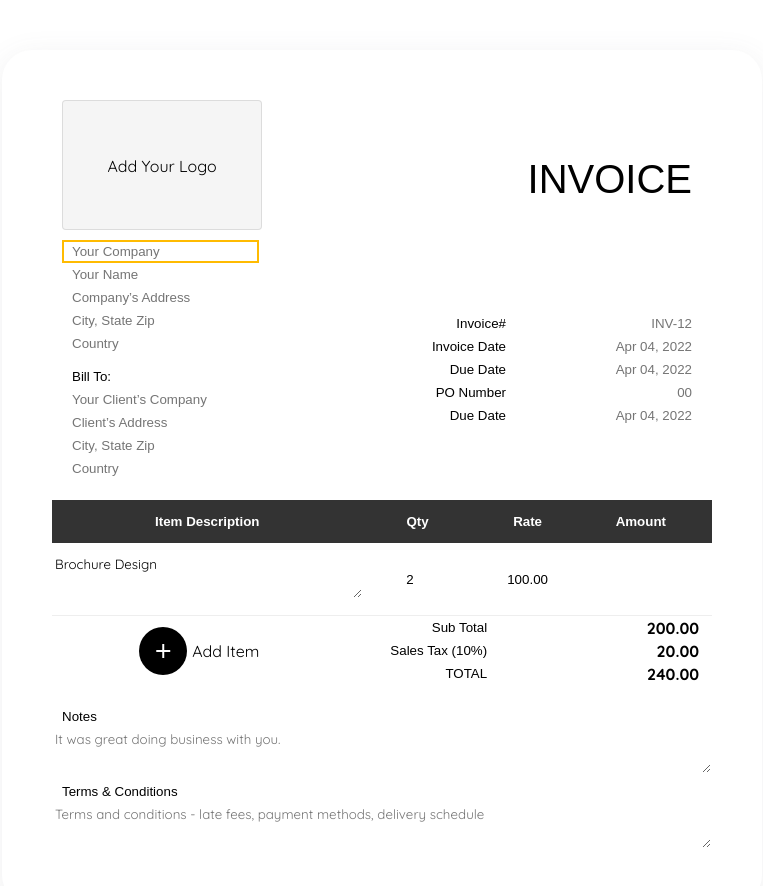
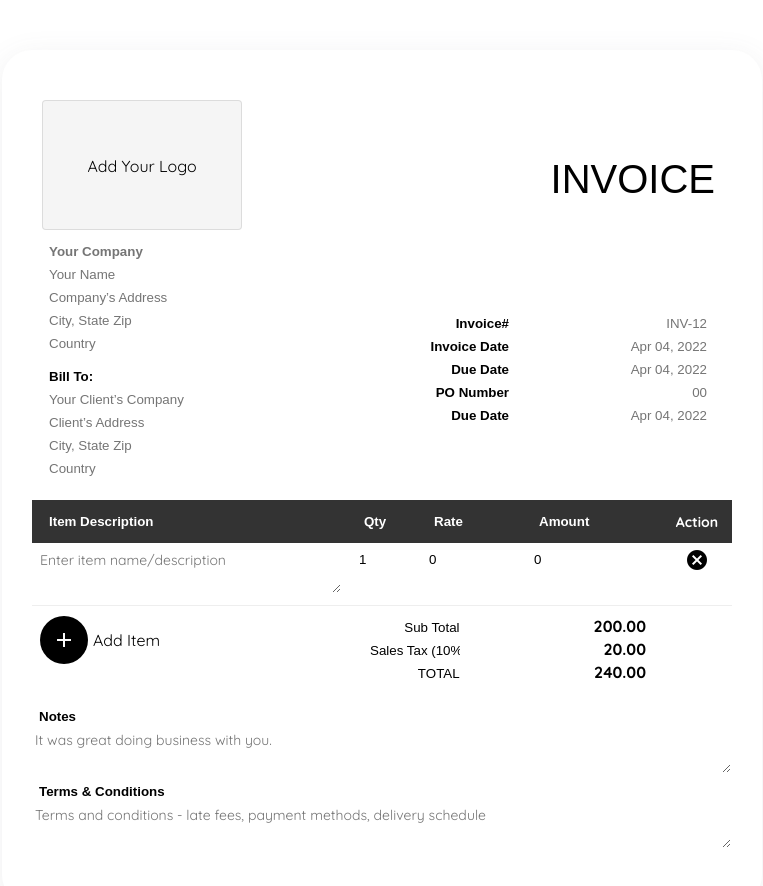
Before and after one commit to wwwbijay/ng-invoice-generator, an Angular app: page / in a window 1280 px wide. Shown: the top 886 px of the page, without its empty margins (68-831 px from the left). Built offline with nearby package versions, Linux system fonts and the light colour scheme.

Commit message:
minor changes

```diff
--- a/src/app/app.module.ts
+++ b/src/app/app.module.ts
@@ -1,4 +1,5 @@
 import { NgModule } from '@angular/core';
+import { FormsModule } from '@angular/forms';
 import { BrowserModule } from '@angular/platform-browser';
 
 import { AppRoutingModule } from './app-routing.module';
@@ -12,7 +13,8 @@ import { InvoiceComponent } from './invoice/invoice.component';
   ],
   imports: [
     BrowserModule,
-    AppRoutingModule
+    AppRoutingModule,
+    FormsModule
   ],
   providers: [],
   bootstrap: [AppComponent]
--- a/src/app/invoice/invoice.component.css
+++ b/src/app/invoice/invoice.component.css
@@ -1,34 +1,34 @@
-.invoice-wrap{
+.invoice-wrap {
   display: flex;
 }
-.invoice-body{
+.invoice-body {
   background: #fff;
   width: 70%;
-    padding: 50px;
+  padding: 50px 30px;
   margin: 50px 0;
   box-shadow: rgba(100, 100, 111, 0.1) 0px 7px 30px 0px;
   border-radius: 30px;
 }
-.invoice-sidebar{
+.invoice-sidebar {
   width: 30%;
 }
-.add-logo{
+.add-logo {
   width: 200px;
   overflow: hidden;
   position: relative;
 }
-.logo-placeholder{
+.logo-placeholder {
   width: 100%;
   height: 130px;
   line-height: 130px;
   background: #f5f5f5;
   border-radius: 4px;
   text-align: center;
-    border: 1px solid rgba(0,0,0,.1);
+  border: 1px solid rgba(0, 0, 0, 0.1);
   display: block;
   cursor: pointer;
 }
-.add-logo img{
+.add-logo img {
   border-radius: 5px;
   max-width: 200px;
   max-height: 140px;
@@ -46,39 +46,65 @@
   top: 0;
 }
 .invoice-details,
-.item-table{
+.item-table {
   padding-bottom: 20px;
 }
-.contact-from{
+.contact-from {
   margin: 10px 0;
 }
-.invoice-details-info{
+.invoice-details-info {
   width: 50%;
   padding: 0 10px;
   display: flex;
   flex-direction: column;
   justify-content: space-around;
 }
-.item-table table{
+.item-table table {
   text-align: center;
 }
+.lineItems td {
+  text-align: left;
+}
 #total-section,
-#total-section table{
+#total-section table {
   text-align: right;
 }
-.item-table table thead{
+.item-table table thead {
   background: #333;
   color: #fff;
 }
-.item-table th{
+.item-table th {
   padding: 10px;
+  text-align: left;
 }
-#title{
+#title {
   font-size: 40px;
   height: auto;
 }
-
-.row-item td{
+.row-item {
+  animation: fadeInAnimation ease 0.4s;
+  animation-iteration-count: 1;
+  animation-fill-mode: forwards;
+  position: relative;
+}
+.row-item td {
   border-bottom: 1px solid #eee;
-    padding: 10px 0;
+  padding: 5px;
 }
+.subtotal-table {
+  margin-top: 10px;
+}
+.dele-icon.dele-icon.dele-icon {
+  font-size: 14px;
+  text-align: center;
+}
+@keyframes fadeInAnimation {
+  0% {
+    opacity: 0;
+    bottom: -30px;
+  }
+  100% {
+    opacity: 1;
+    bottom: 0;
+  }
+}
--- a/src/app/invoice/invoice.component.html
+++ b/src/app/invoice/invoice.component.html
@@ -4,98 +4,212 @@
     <div class="invoice-details row">
       <div class="invoice-details-contact col col-6">
         <div class="add-logo">
-                    <label *ngIf="!companyLogoPath" class="logo-placeholder" for="add-logo">
+          <label
+            *ngIf="!companyLogoPath"
+            class="logo-placeholder"
+            for="add-logo"
+          >
             Add Your Logo
           </label>
-                    <img *ngIf="!!companyLogoPath" src="{{companyLogoPath}}">
-                    <input (change)="uploadLogo($event)" id="add-logo" type="file" accept="image/*" />
-
+          <img *ngIf="!!companyLogoPath" src="{{ companyLogoPath }}" />
+          <input
+            (change)="uploadLogo($event)"
+            id="add-logo"
+            type="file"
+            accept="image/*"
+          />
         </div>
         <div class="contact-from">
-                    <input type="text" id="address1" class="adr bld f20" tabindex="1" autofocus="focus"
-                        placeholder="Your Company">
+          <input
+            type="text"
+            id="address1"
+            class="adr bld f20"
+            placeholder="Your Company"
+          />
 
-                    <input type="text" id="custName" class="adr" placeholder="Your Name">
+          <input
+            type="text"
+            id="custName"
+            class="adr"
+            placeholder="Your Name"
+          />
 
-                    <input type="text" id="address2" class="adr" placeholder="Company’s Address">
+          <input
+            type="text"
+            id="address2"
+            class="adr"
+            placeholder="Company’s Address"
+          />
 
-                    <input type="text" class="adr" id="address3" placeholder="City, State Zip">
+          <input
+            type="text"
+            class="adr"
+            id="address3"
+            placeholder="City, State Zip"
+          />
 
-                    <input type="text" class="adr" tabindex="4" id="companyCountry" placeholder="Country"
-                        name="company_country" data-json-node="company_country" data-is-array="false"
-                        onfocus="InvoiceGenerator.showStateSelect('companyCountry')">
-                    <br>
+          <input
+            type="text"
+            class="adr"
+            id="companyCountry"
+            placeholder="Country"
+            name="company_country"
+            data-json-node="company_country"
+            data-is-array="false"
+            onfocus="InvoiceGenerator.showStateSelect('companyCountry')"
+          />
+          <br />
         </div>
         <!--.contact-from END-->
         <div class="bill-to">
+          <input
+            type="text"
+            value="Bill To:"
+            id="billToLabel"
+            class="adr bill-to bld"
+          />
+          <input
+            type="text"
+            id="billingAddress1"
+            class="adr"
+            placeholder="Your Client’s Company"
+          />
 
-                    <input type="text" value="Bill To:" id="billToLabel" class="adr bill-to bld">
-                    <input type="text" id="billingAddress1" class="adr" placeholder="Your Client’s Company">
+          <input
+            type="text"
+            id="billingAddress2"
+            class="adr"
+            placeholder="Client’s Address"
+          />
 
-                    <input type="text" id="billingAddress2" class="adr" placeholder="Client’s Address">
+          <input
+            type="text"
+            class="adr"
+            id="billingAddress3"
+            placeholder="City, State Zip"
+          />
 
-                    <input type="text" class="adr" id="billingAddress3" placeholder="City, State Zip">
-
-                    <input type="text" class="adr" id="customerCountry" placeholder="Country"
-                        name="customer_billing_country">
-
+          <input
+            type="text"
+            class="adr"
+            id="customerCountry"
+            placeholder="Country"
+            name="customer_billing_country"
+          />
         </div>
         <!--.bill-to END-->
       </div>
       <!--.invoice-details-contact END-->
       <div class="invoice-details-info col col-6 text-right">
         <div class="vtop comp-addr-invoice added-placeholder">
-                    <input class="c-name" type="text" value="INVOICE" id="title" name="title">
+          <input
+            class="c-name"
+            type="text"
+            value="INVOICE"
+            id="title"
+            name="title"
+          />
         </div>
         <table class="bill" width="100%" cellspacing="0" cellpadding="0">
           <tbody>
             <tr>
               <td class="lft-txt added-placeholder" width="40%">
-                                <input type="text" value="Invoice#" id="invNumberLabel" class="bld text-left w100"
-                                    name="invoice_number_label">
+                <input
+                  type="text"
+                  value="Invoice#"
+                  id="invNumberLabel"
+                  class="bld text-left w100"
+                  name="invoice_number_label"
+                />
               </td>
               <td>
-                                <input type="text" class="w100" id="invNumber" placeholder="INV-12"
-                                    name="invoice_number">
+                <input
+                  type="text"
+                  class="w100"
+                  id="invNumber"
+                  placeholder="INV-12"
+                  name="invoice_number"
+                />
               </td>
             </tr>
             <tr>
               <td class="lft-txt">
-                                <input type="text" value="Invoice Date" id="invoiceDateLabel" class="bld text-left w100"
-                                    name="invoice_date_label">
+                <input
+                  type="text"
+                  value="Invoice Date"
+                  id="invoiceDateLabel"
+                  class="bld text-left w100"
+                  name="invoice_date_label"
+                />
               </td>
               <td>
-                                <input class="w100" type="text" id="invoiceDate" placeholder="Apr 04, 2022"
-                                    name="invoice_date">
+                <input
+                  class="w100"
+                  type="text"
+                  id="invoiceDate"
+                  placeholder="Apr 04, 2022"
+                  name="invoice_date"
+                />
               </td>
             </tr>
-                        <tr>
-                        </tr>
+            <tr></tr>
             <tr>
               <td class="lft-txt">
-                                <input value="Due Date" id="dueDateLabel" class="bld text-left w100" type="text"
-                                    name="due_date_label">
+                <input
+                  value="Due Date"
+                  id="dueDateLabel"
+                  class="bld text-left w100"
+                  type="text"
+                  name="due_date_label"
+                />
               </td>
               <td>
-                                <input id="dueDate" class="w100" type="text" placeholder="Apr 04, 2022" name="due_date">
+                <input
+                  id="dueDate"
+                  class="w100"
+                  type="text"
+                  placeholder="Apr 04, 2022"
+                  name="due_date"
+                />
               </td>
             </tr>
             <tr>
               <td class="lft-txt">
-                                <input value="PO Number" id="poNumberLabel" class="bld text-left w100" type="text"
-                                    name="due_date_label">
+                <input
+                  value="PO Number"
+                  id="poNumberLabel"
+                  class="bld text-left w100"
+                  type="text"
+                  name="due_date_label"
+                />
               </td>
               <td>
-                                <input id="poNumber" type="text" placeholder="00" name=" po_number">
+                <input
+                  id="poNumber"
+                  type="text"
+                  placeholder="00"
+                  name=" po_number"
+                />
               </td>
             </tr>
             <tr>
               <td class="lft-txt">
-                                <input value="Due Date" id="dueDateLabel" class="bld text-left w100" type="text"
-                                    name="due_date_label">
+                <input
+                  value="Due Date"
+                  id="dueDateLabel"
+                  class="bld text-left w100"
+                  type="text"
+                  name="due_date_label"
+                />
               </td>
               <td>
-                                <input id="dueDate" class="w100" type="text" placeholder="Apr 04, 2022" name="due_date">
+                <input
+                  id="dueDate"
+                  class="w100"
+                  type="text"
+                  placeholder="Apr 04, 2022"
+                  name="due_date"
+                />
               </td>
             </tr>
           </tbody>
@@ -108,51 +222,91 @@
       <table class="column" width="100%" cellspacing="0" cellpadding="0">
         <thead>
           <tr class="hd">
-                        <th class="added-placeholder" width="48%">
-                            <input type="text" id="itemDescLabel" value="Item Description" class="bld" tabindex="19"
-                                name="name">
+            <th class="added-placeholder" width="45%">
+              <input
+                type="text"
+                id="itemDescLabel"
+                value="Item Description"
+                class="bld"
+                name="name"
+              />
             </th>
-                        <th width="17%">
-                            <input type="text" class="bld" value="Qty" id="itemQtyLabel" name="quantity">
+            <th width="10%">
+              <input
+                type="text"
+                class="bld"
+                value="Qty"
+                id="itemQtyLabel"
+                name="quantity"
+              />
             </th>
-                        <th width="17%">
-                            <input type="text" class="bld" value="Rate" id="itemRateLabel" name="rate">
+            <th width="15%">
+              <input
+                type="text"
+                class="bld"
+                value="Rate"
+                id="itemRateLabel"
+                name="rate"
+              />
             </th>
-
-
-                        <th width="18%">
-                            <input type="text" value="Amount" id="itemAmtLabel" name="amount">
+            <th width="20%">
+              <input
+                type="text"
+                value="Amount"
+                id="itemAmtLabel"
+                name="amount"
+              />
             </th>
-                        <th class="dele-icon" width="2%">
-                            &nbsp;</th>
+            <th class="dele-icon" width="10%">Action</th>
           </tr>
         </thead>
 
         <tbody class="lineItems">
-                    <tr class="row-item " id="lineItem.1">
+          <tr class="row-item" *ngFor="let item of itemLists">
             <td>
-                            <textarea type="text" class="w100" tabindex="21" id="itemDesc.1"
-                                placeholder="Enter item name/description" name="itemDesc.1">Brochure Design</textarea>
-
+              <textarea
+                type="text"
+                class="w100"
+                id="itemDesc.{{ item.value }}"
+                placeholder="Enter item name/description"
+                name="itemDesc.{{ item.value }}"
+                data-gramm_editor="false"
+              ></textarea>
             </td>
             <td>
-                            <input type="number" class="w100 text-right" value="2" tabindex="21" id="itemQty.1"
-                                name="itemQty.1">
+              <input
+                type="number"
+                class="w100 text-right"
+                [(ngModel)]="itemQty[item.value]"
+              />
             </td>
             <td>
-                            <input type="text" class="w100 text-right" value="100.00" tabindex="21" id="itemRate.1"
-                                name="itemRate.1">
+              <input
+                type="text"
+                class="w100 text-right"
+                value="100.00"
+                id="itemRate.{{ item.value }}"
+                [(ngModel)]="itemRate[item.value]"
+              />
             </td>
-
-
             <td>
-                            <input type="text" readonly="" id="itemTotal.1" title="Amount is calculated automatically."
-                                name="itemTotal.1">
+              <input
+                type="text"
+                readonly=""
+                id="itemTotal.{{ item.value }}"
+                title="Amount is calculated automatically."
+                [(ngModel)]="itemTotal[item.value]"
+              />
             </td>
-
             <td class="dele-icon">
-                            <div><a class="closeicon hide" title="Delete Row" id="itemClose.1"><span
-                                        class="del">&nbsp;</span></a> </div>
+              <div>
+                <a
+                  class="closeicon hide"
+                  (click)="deleteRow(item.value)"
+                  title="Delete Row"
+                  ><span class="material-icons">cancel</span></a
+                >
+              </div>
             </td>
           </tr>
         </tbody>
@@ -163,92 +317,134 @@
               <div>
                 <a (click)="addLineItem()" class="icon_button" title="Add Row">
                   <span class="circle">
-                                        <span class="material-icons ">add</span>
+                    <span class="material-icons">add</span>
                   </span>
                   <span class="text">Add Item</span>
                 </a>
               </div>
             </td>
             <td id="total-section" colspan="3">
-                            <table width="100%" cellspacing="0" cellpadding="0">
+              <table
+                class="subtotal-table"
+                width="100%"
+                cellspacing="0"
+                cellpadding="0"
+              >
                 <tbody>
                   <tr class="sav-amo text-right">
                     <td class="bdr-non" width="40%">
-                                            <input type="text" value="Sub Total" class="total-label" id="subTotalLabel"
-                                                tabindex="24" name="sub_total_label">
+                      <input
+                        type="text"
+                        value="Sub Total"
+                        class="total-label"
+                        id="subTotalLabel"
+                        name="sub_total_label"
+                      />
                     </td>
                     <td class="bdr-non">
-                                            <span class="amount bld cursor-disabled" id="subTotal"
+                      <span
+                        class="amount bld cursor-disabled"
+                        id="subTotal"
                         title="Sub total is calculated automatically."
-                                                name="sub_total">200.00</span>
+                        name="sub_total"
+                        >200.00</span
+                      >
                     </td>
                   </tr>
 
                   <tr class="text-right">
                     <td width="40%">
-
-                                            <input type="text" value="Sales Tax (10%)" tabindex="25" class="total-label"
-                                                id="taxLabel" name="tax_name">
-
+                      <input
+                        type="text"
+                        value="Sales Tax (10%)"
+                        class="total-label"
+                        id="taxLabel"
+                        name="tax_name"
+                      />
                     </td>
                     <td>
-                                            <span class="amount bld cursor-disabled" id="taxAmt"
-                                                title="Tax amount is calculated automatically." name="tax">20.00</span>
+                      <span
+                        class="amount bld cursor-disabled"
+                        id="taxAmt"
+                        title="Tax amount is calculated automatically."
+                        name="tax"
+                        >20.00</span
+                      >
                     </td>
                   </tr>
                   <tr class="tot">
                     <td width="40%">
-                                            <input type="text" value="TOTAL" class="total-label" id="totalLabel"
-                                                tabindex="26" name="total_label">
+                      <input
+                        type="text"
+                        value="TOTAL"
+                        class="total-label"
+                        id="totalLabel"
+                        name="total_label"
+                      />
                     </td>
                     <td>
-                                            <span class="amount bld cursor-disabled" id="total"
-                                                title="Amount is calculated automatically." name="total">240.00</span>
+                      <span
+                        class="amount bld cursor-disabled"
+                        id="total"
+                        title="Amount is calculated automatically."
+                        name="total"
+                        >240.00</span
+                      >
                     </td>
                   </tr>
                 </tbody>
               </table>
             </td>
-
           </tr>
-
-                </tbody>
-                <tbody>
         </tbody>
       </table>
     </div>
     <!--.item-table END-->
     <div class="invoice-footer">
       <div class="added-placeholder">
-                <input type="text" class="terms bld" value="Notes" id="notesLabel" name="notes_label">
+        <input
+          type="text"
+          class="terms bld"
+          value="Notes"
+          id="notesLabel"
+          name="notes_label"
+        />
       </div>
       <div>
-                <textarea class="note" id="customerNotes" tabindex="29" name="notes"
-                    placeholder="It was great doing business with you."></textarea>
+        <textarea
+          class="note"
+          id="customerNotes"
+          name="notes"
+          placeholder="It was great doing business with you."
+        ></textarea>
       </div>
 
       <div class="terms-holder">
         <div class="field">
-                    <input type="text" id="termsLabel" class="input-label bld" value="Terms & Conditions"
-                        name="terms_and_conditions_label">
+          <input
+            type="text"
+            id="termsLabel"
+            class="input-label bld"
+            value="Terms & Conditions"
+            name="terms_and_conditions_label"
+          />
         </div>
         <div class="value">
-                    <div class="expandingText"><textarea class="terms"
-                            placeholder="Terms and conditions - late fees, payment methods, delivery schedule"></textarea>
-
+          <div class="expandingText">
+            <textarea
+              class="terms"
+              placeholder="Terms and conditions - late fees, payment methods, delivery schedule"
+            ></textarea>
           </div>
         </div>
       </div>
-
     </div>
     <!--.invoice-footer END-->
   </main>
   <!--.invoice-body END-->
 
   <!--.invoice-sidebar START-->
-    <aside class="invoice-sidebar col col-4">
-
-    </aside>
+  <aside class="invoice-sidebar col col-4"></aside>
   <!--.invoice-sidebar END-->
 </div>
 <!--invoice-->
--- a/src/app/invoice/invoice.component.ts
+++ b/src/app/invoice/invoice.component.ts
@@ -12,7 +12,13 @@ export class InvoiceComponent implements OnInit {
   companyLogoPath:any;
   countryList:any;
 
+  index=0;
+  itemQty:Array<any> = [1];
+  itemRate:Array<any> = [0];
+  itemTotal:Array<any> = [0];
 
+
+  itemLists:Array<any> = [ {value: 0} ];
 
   constructor() { }
 
@@ -31,8 +37,12 @@ export class InvoiceComponent implements OnInit {
   }
 
   addLineItem(){
+    let len = this.itemLists.length;
+    this.itemLists.push({value:len});
+  }
 
-
+  deleteRow(index:any){
+    this.itemLists.splice(index,1);
   }
 
 }
--- a/src/styles.css
+++ b/src/styles.css
@@ -24,11 +24,15 @@ Generic Styles
 .text-right {
   text-align: right;
 }
-.bld {
+.bld.bld {
   font-weight: bold;
 }
 table {
   table-layout: fixed;
+}
+table td {
+  vertical-align: top;
+  padding: 0 8px;
 }
 /*************************************
 Grid Styles
@@ -59,7 +63,7 @@ input[type="text"],
 input[type="number"] {
   background: transparent;
   box-shadow: inherit;
-  padding: 2px 8px;
+  padding: 2px 5px;
   border: 2px solid transparent;
   max-width: 100%;
   text-align: inherit;
@@ -76,12 +80,14 @@ textarea {
   font-family: inherit;
   width: 100%;
   resize: vertical;
+  font-size: 14px;
 }
 input[type="text"]:hover,
 input[type="number"]:hover,
 textarea:hover {
   border: 2px dashed #ccc;
 }
+input[read-only]:hover,
 input[type="text"]:focus,
 input[type="number"]:focus,
 textarea:hover {
@@ -93,11 +99,12 @@ textarea:hover {
 Icon Button Styles
 *************************************/
 
-.icon_button {
-  display: inline-block;
+.item-table .icon_button {
   padding-left: 3rem;
   position: relative;
   padding-right: 1rem;
+  float: left;
+  margin-top: 10px;
 }
 .icon_button .circle {
   transition: all 0.2s cubic-bezier(0.65, 0, 0.076, 1);
```
Also changed, not shown: src/app/invoice/itemList.model.ts (added, +7 -0 lines). Lines whose indentation alone changed are shown as unchanged.
